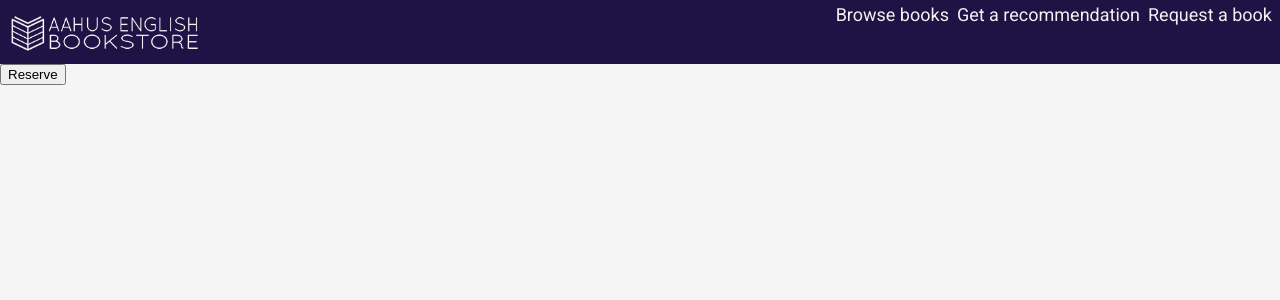
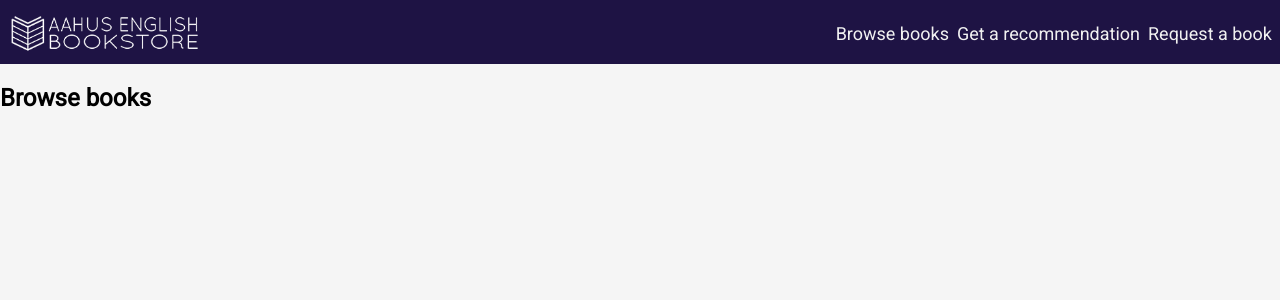
Before and after one commit to valio953/englishbooks, a PHP site: page /storefront.php in a window 1280 px wide. Shown: the top 300 px of the page. Run offline with PHP 8.4, Linux system fonts and the light colour scheme; data that the repository does not hold is empty.

Commit message:
Initial work on storefront
- Showing the books from database;

```diff
--- a/css/style.css
+++ b/css/style.css
@@ -12,6 +12,8 @@ body {
 }
 .nav-link {
   float:right;
+  margin-top: 1.2rem;
+  /*font-size: 1rem;*/
 }
 /*ADMIN-NAVBAR*/
 #admin-navbar {
@@ -50,7 +52,7 @@ body {
 #storefront-link {
   float: right;
   margin-top: 1.2rem;
-  font-size: 1rem;
+  /*font-size: 1rem;*/
 }
 
 .log-out-btn {
@@ -428,3 +430,15 @@ body {
     opacity: 1;
     transition: 0s
 }
+
+/*BOOKS */
+
+.book-card {
+  width: 18%;
+  background-color: rgb(255, 255, 255); /* White - Fall-back for browsers that don't
+                                  support rgba */
+  background-color: rgba(255, 255, 255, .8); /*White with opacity*/
+}
+.book-cover {
+  width:16%;
+}
--- a/storefront.php
+++ b/storefront.php
@@ -1,3 +1,55 @@
+<?php
+
+include_once (dirname (__FILE__) . '/includes/Books.php');
+$books = new Books();
+$get_all_books = $books->admin_get_books();
+
+$book_cards_from_db = '';
+for($i=0; $i<count($get_all_books); $i++)
+{
+	$book_cards_from_db .= 	'<article class="book-card">
+										<img class="book-cover" src="' . $get_all_books[$i]['book_img'] . '">
+										<p>' . $get_all_books[$i]['book_title'] .'</p>
+										<p>' . $get_all_books[$i]['book_author'] .'</p>
+										<p>' . $get_all_books[$i]['book_price'] .' Kr.</p>
+										<button id="add-book-btn-' . $get_all_books[$i]['book_isbn'] .'" class="reserve-btn">
+											<span>Reserve</span>
+										</button>
+										<!-- The Modal -->
+										<article id="add-book-modal-' . $get_all_books[$i]['book_isbn'] .'" class="modal">
+											<!-- Modal content -->
+											<article class="add-book-modal-content">
+												<article class="add-book-modal-header">
+													<span class="close" id="close-' . $get_all_books[$i]['book_isbn'] .'">&times;</span>
+													<h3>Reserve a book</h3>
+												</article>
+												<article class="add-book-modal-body">
+													<p>You are about to reserve: ' . $get_all_books[$i]['book_title'] .'</p>
+													<input id="input_name" type="text" placeholder="Enter your name" />
+													<input id="input_email" type="text" placeholder="Enter your email" />
+													<button class="add-btn">RESERVE BOOK</button>
+												</article>
+											</article>
+										</article>
+										</article>
+										<script type="text/javascript">
+											var modal = document.getElementById("add-book-modal-' . $get_all_books[$i]['book_isbn'] .'");
+											var btn = document.getElementById("add-book-btn-' . $get_all_books[$i]['book_isbn'] .'");
+											var span = document.getElementById("close-' . $get_all_books[$i]['book_isbn'] .'");
+											btn.onclick = function() {
+											    modal.style.display = "block";
+											}
+											span.onclick = function() {
+											    modal.style.display = "none";
+											}
+											window.onclick = function(event) {
+											    if (event.target == modal) {
+											        modal.style.display = "none";
+											    }
+											}
+										</script>';
+}
+?>
 <!DOCTYPE html>
 <html>
 <head>
@@ -24,28 +76,13 @@
 	</header>
 
 	<main>
-    <section id="reserve">
-      <!-- Trigger/Open The Modal -->
-      <button id="add-book-btn" class="reserve-btn"><span>Reserve</span></button>
-      <!-- The Modal -->
-      <article id="add-book-modal" class="modal">
-        <!-- Modal content -->
-        <article class="add-book-modal-content">
-          <article class="add-book-modal-header">
-            <span class="close">&times;</span>
-            <h3>Reserve a book</h3>
-          </article>
-          <article class="add-book-modal-body">
-            <input id="input_isbn" type="text" placeholder="Enter your name" />
-            <input id="input_isbn" type="text" placeholder="Enter your email" />
-            <button class="add-btn">RESERVE BOOK</button>
-          </article>
-        </article>
-      </article>
-    </section>
+		<section id="browse-books">
+			<h2>Browse books</h2>
+			<?php echo $book_cards_from_db;?>
+	</section>
+
   </main>
 
-  <script type="text/javascript" src="js/script.js"></script>
   <script src="js/books.js" type="text/javascript"></script>
 
 </body>
```
Also changed, not shown: img/hp_book.jpg (added).
